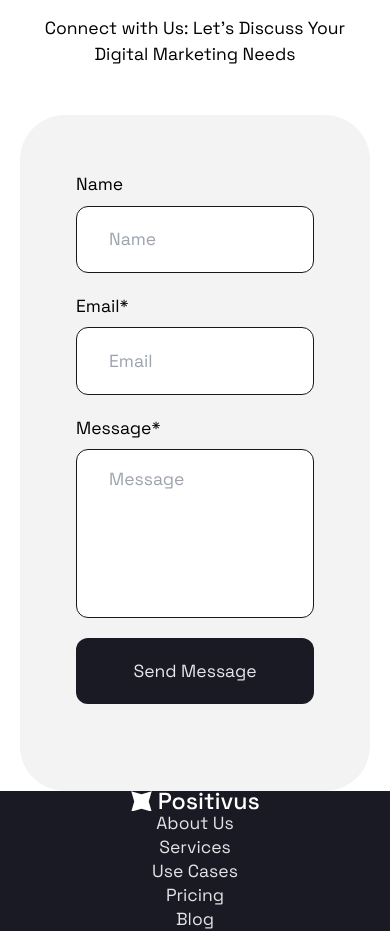
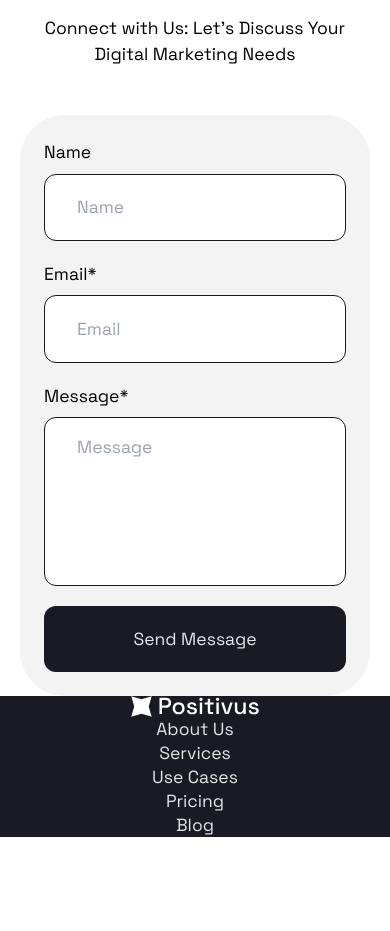
Before and after one commit to LucasMCFidelis/Positivus-Landing-Page, a React (Vite) app: page / in a window 390 px wide. Shown: the part 7560-8491 px from the top of the page. After the commit the page ends 8397 px from the top, so only its background shows below. Built offline with nearby package versions, Linux system fonts and the light colour scheme; what @savvywombat/tailwindcss-grid-areas would draw is missing.

Commit message:
Organiza a SectioncontactUs

```diff
--- a/src/components/sectionPage/SectionContactUs.tsx
+++ b/src/components/sectionPage/SectionContactUs.tsx
@@ -1,7 +1,7 @@
 import { InputHTMLAttributes, TextareaHTMLAttributes } from "react";
 import { Button } from "../button";
 import { Card } from "../cards";
-import {twMerge} from 'tailwind-merge'
+import { twMerge } from 'tailwind-merge'
 
 interface ContactUsInputProps extends InputHTMLAttributes<HTMLInputElement> {
     title: string
@@ -9,7 +9,9 @@ interface ContactUsInputProps extends InputHTMLAttributes<HTMLInputElement> {
 
 const ContactUsInput = ({ title, ...rest }: ContactUsInputProps) => (
     <div className="flex flex-col gap-2">
-        <label htmlFor={title.toLowerCase()}>{title + (rest.required === true ? "*" : "")}</label>
+        <label htmlFor={title.toLowerCase()}>
+            {title + (rest.required === true ? "*" : "")}
+        </label>
         <input
             {...rest}
             id={title.toLowerCase()}
@@ -25,7 +27,9 @@ interface ContactUsTextareaProps extends TextareaHTMLAttributes<HTMLTextAreaElem
 
 const ContactUsTextarea = ({ title, ...rest }: ContactUsTextareaProps) => (
     <div className="flex flex-col gap-2">
-        <label htmlFor={title.toLowerCase()}>{title + (rest.required === true ? "*" : "")}</label>
+        <label htmlFor={title.toLowerCase()}>
+            {title + (rest.required === true ? "*" : "")}
+        </label>
         <textarea
             {...rest}
             id={title.toLowerCase()}
@@ -44,17 +48,37 @@ export function SectionContactUs() {
                 paragraphSize="sm"
             />
 
-            <Card.Wrapper bgColor="primary" border="none" rounded="lg" className="relative w-full h-[80vh] grid grid-cols-1 lg:grid-cols-2">
-                <form action="" className="flex flex-col text-paragraph-mobile lg:text-paragraph-desktop gap-5 p-8">
-                    <ContactUsInput title={"Name"} />
-                    <ContactUsInput title={"Email"} required />
-                    <ContactUsTextarea title={"Message"} required />
+            <Card.Wrapper
+                bgColor="primary"
+                border="none"
+                rounded="lg"
+                className="relative w-full grid grid-cols-1 lg:grid-cols-2"
+            >
+                <form action="" className="flex flex-col text-paragraph-mobile lg:text-paragraph-desktop gap-5 lg:p-8">
+                    <ContactUsInput
+                        title={"Name"}
+                    />
+                    <ContactUsInput
+                        title={"Email"}
+                        required
+                    />
+                    <ContactUsTextarea
+                        title={"Message"}
+                        required
+                    />
 
-                    <Button colorBG={"dark"} text="Send Message" type="submit" />
+                    <Button
+                        colorBG={"dark"}
+                        text="Send Message"
+                        type="submit"
+                    />
                 </form>
-                <img src="/public/assets/contactUsImage.svg" alt="Contact Us" className="absolute hidden h-4/5 w-3/5 lg:block top-[10%] -right-[28%]" />
+                <img
+                    src="/public/assets/contactUsImage.svg"
+                    alt="Contact Us"
+                    className="absolute hidden h-4/5 w-3/5 lg:block top-[10%] -right-[28%]"
+                />
             </Card.Wrapper>
-
         </>
     )
 }
```
